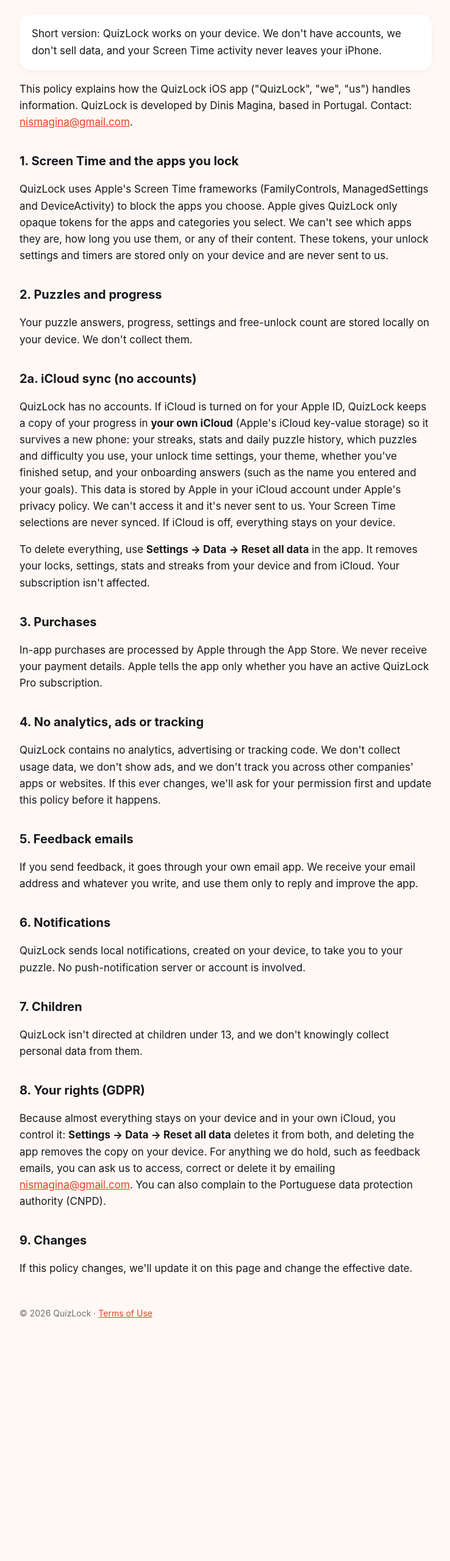
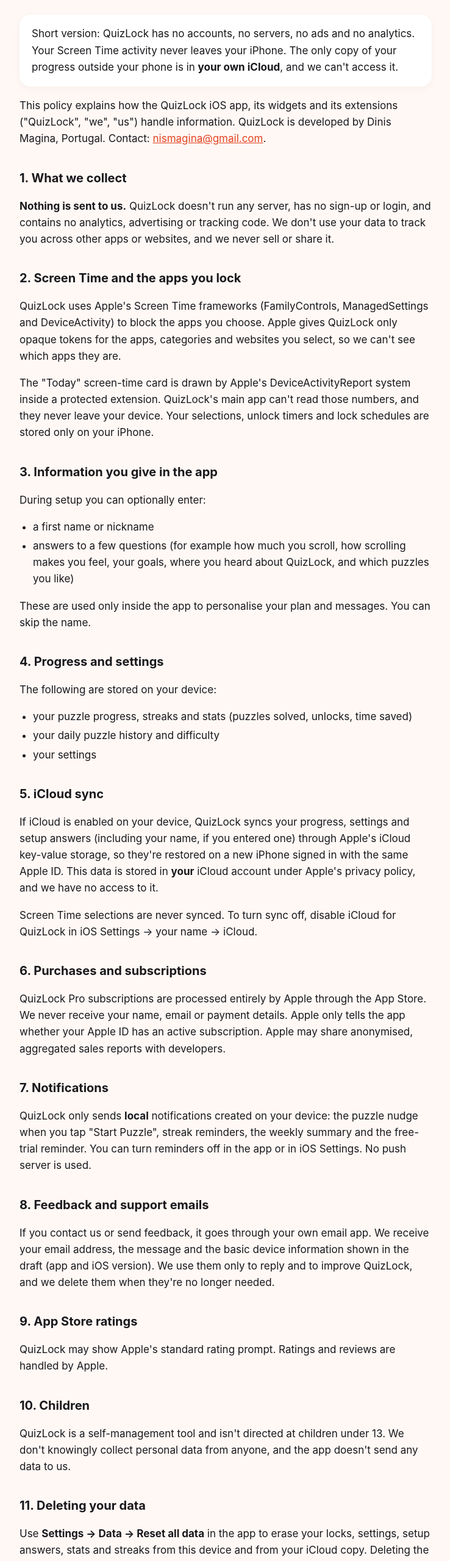
Before and after one commit to Nis7777/QUIZLOCK, a plain HTML site: page docs/privacy.html in a window 1280 px wide. Shown: the part 180-2740 px from the top of the page at 61% size, without its empty margins (270-1008 px from the left). Before the commit the page ends 2425 px from the top, so only its background shows below. Drawn offline with Linux system fonts and the light colour scheme.

Commit message:
Rename all public URLs to /QUIZLOCK, rewrite privacy policy for current app (iCloud sync, no analytics, reset data), add support page
Co-Authored-By: Claude Opus 5.5 <noreply@anthropic.com>
Claude-Session: https://claude.ai/code/session_013NobypwDXCXbHf45SoHAQx

```diff
--- a/docs/privacy.html
+++ b/docs/privacy.html
@@ -1,28 +1,61 @@
 <!DOCTYPE html><html lang="en"><head><meta charset="utf-8"><meta name="viewport" content="width=device-width,initial-scale=1"><title>Privacy Policy – QuizLock</title><link rel="stylesheet" href="style.css"></head><body><main>
 <a class="brand" href="./">QuizLock</a>
 <h1>Privacy Policy</h1><p class="date">Effective 21 November 2026</p>
-<div class="card">Short version: QuizLock works on your device. We don't have accounts, we don't sell data, and your Screen Time activity never leaves your iPhone.</div>
-<p>This policy explains how the QuizLock iOS app ("QuizLock", "we", "us") handles information. QuizLock is developed by Dinis Magina, based in Portugal. Contact: <a href="mailto:nismagina@gmail.com">nismagina@gmail.com</a>.</p>
-<h2>1. Screen Time and the apps you lock</h2>
-<p>QuizLock uses Apple's Screen Time frameworks (FamilyControls, ManagedSettings and DeviceActivity) to block the apps you choose. Apple gives QuizLock only opaque tokens for the apps and categories you select. We can't see which apps they are, how long you use them, or any of their content. These tokens, your unlock settings and timers are stored only on your device and are never sent to us.</p>
-<h2>2. Puzzles and progress</h2>
-<p>Your puzzle answers, progress, settings and free-unlock count are stored locally on your device. We don't collect them.</p>
-<h2>2a. iCloud sync (no accounts)</h2>
-<p>QuizLock has no accounts. If iCloud is turned on for your Apple ID, QuizLock keeps a copy of your progress in <strong>your own iCloud</strong> (Apple's iCloud key-value storage) so it survives a new phone: your streaks, stats and daily puzzle history, which puzzles and difficulty you use, your unlock time settings, your theme, whether you've finished setup, and your onboarding answers (such as the name you entered and your goals). This data is stored by Apple in your iCloud account under Apple's privacy policy. We can't access it and it's never sent to us. Your Screen Time selections are never synced. If iCloud is off, everything stays on your device.</p>
-<p>To delete everything, use <strong>Settings → Data → Reset all data</strong> in the app. It removes your locks, settings, stats and streaks from your device and from iCloud. Your subscription isn't affected.</p>
-<h2>3. Purchases</h2>
-<p>In-app purchases are processed by Apple through the App Store. We never receive your payment details. Apple tells the app only whether you have an active QuizLock Pro subscription.</p>
-<h2>4. No analytics, ads or tracking</h2>
-<p>QuizLock contains no analytics, advertising or tracking code. We don't collect usage data, we don't show ads, and we don't track you across other companies' apps or websites. If this ever changes, we'll ask for your permission first and update this policy before it happens.</p>
-<h2>5. Feedback emails</h2>
-<p>If you send feedback, it goes through your own email app. We receive your email address and whatever you write, and use them only to reply and improve the app.</p>
-<h2>6. Notifications</h2>
-<p>QuizLock sends local notifications, created on your device, to take you to your puzzle. No push-notification server or account is involved.</p>
-<h2>7. Children</h2>
-<p>QuizLock isn't directed at children under 13, and we don't knowingly collect personal data from them.</p>
-<h2>8. Your rights (GDPR)</h2>
-<p>Because almost everything stays on your device and in your own iCloud, you control it: <strong>Settings → Data → Reset all data</strong> deletes it from both, and deleting the app removes the copy on your device. For anything we do hold, such as feedback emails, you can ask us to access, correct or delete it by emailing <a href="mailto:nismagina@gmail.com">nismagina@gmail.com</a>. You can also complain to the Portuguese data protection authority (CNPD).</p>
-<h2>9. Changes</h2>
-<p>If this policy changes, we'll update it on this page and change the effective date.</p>
-<footer>© 2026 QuizLock · <a href="terms.html">Terms of Use</a></footer>
+<div class="card">Short version: QuizLock has no accounts, no servers, no ads and no analytics. Your Screen Time activity never leaves your iPhone. The only copy of your progress outside your phone is in <strong>your own iCloud</strong>, and we can't access it.</div>
+
+<p>This policy explains how the QuizLock iOS app, its widgets and its extensions ("QuizLock", "we", "us") handle information. QuizLock is developed by Dinis Magina, Portugal. Contact: <a href="mailto:nismagina@gmail.com">nismagina@gmail.com</a>.</p>
+
+<h2>1. What we collect</h2>
+<p><strong>Nothing is sent to us.</strong> QuizLock doesn't run any server, has no sign-up or login, and contains no analytics, advertising or tracking code. We don't use your data to track you across other apps or websites, and we never sell or share it.</p>
+
+<h2>2. Screen Time and the apps you lock</h2>
+<p>QuizLock uses Apple's Screen Time frameworks (FamilyControls, ManagedSettings and DeviceActivity) to block the apps you choose. Apple gives QuizLock only opaque tokens for the apps, categories and websites you select, so we can't see which apps they are.</p>
+<p>The "Today" screen-time card is drawn by Apple's DeviceActivityReport system inside a protected extension. QuizLock's main app can't read those numbers, and they never leave your device. Your selections, unlock timers and lock schedules are stored only on your iPhone.</p>
+
+<h2>3. Information you give in the app</h2>
+<p>During setup you can optionally enter:</p>
+<ul>
+<li>a first name or nickname</li>
+<li>answers to a few questions (for example how much you scroll, how scrolling makes you feel, your goals, where you heard about QuizLock, and which puzzles you like)</li>
+</ul>
+<p>These are used only inside the app to personalise your plan and messages. You can skip the name.</p>
+
+<h2>4. Progress and settings</h2>
+<p>The following are stored on your device:</p>
+<ul>
+<li>your puzzle progress, streaks and stats (puzzles solved, unlocks, time saved)</li>
+<li>your daily puzzle history and difficulty</li>
+<li>your settings</li>
+</ul>
+
+<h2>5. iCloud sync</h2>
+<p>If iCloud is enabled on your device, QuizLock syncs your progress, settings and setup answers (including your name, if you entered one) through Apple's iCloud key-value storage, so they're restored on a new iPhone signed in with the same Apple ID. This data is stored in <strong>your</strong> iCloud account under Apple's privacy policy, and we have no access to it.</p>
+<p>Screen Time selections are never synced. To turn sync off, disable iCloud for QuizLock in iOS Settings → your name → iCloud.</p>
+
+<h2>6. Purchases and subscriptions</h2>
+<p>QuizLock Pro subscriptions are processed entirely by Apple through the App Store. We never receive your name, email or payment details. Apple only tells the app whether your Apple ID has an active subscription. Apple may share anonymised, aggregated sales reports with developers.</p>
+
+<h2>7. Notifications</h2>
+<p>QuizLock only sends <strong>local</strong> notifications created on your device: the puzzle nudge when you tap "Start Puzzle", streak reminders, the weekly summary and the free-trial reminder. You can turn reminders off in the app or in iOS Settings. No push server is used.</p>
+
+<h2>8. Feedback and support emails</h2>
+<p>If you contact us or send feedback, it goes through your own email app. We receive your email address, the message and the basic device information shown in the draft (app and iOS version). We use them only to reply and to improve QuizLock, and we delete them when they're no longer needed.</p>
+
+<h2>9. App Store ratings</h2>
+<p>QuizLock may show Apple's standard rating prompt. Ratings and reviews are handled by Apple.</p>
+
+<h2>10. Children</h2>
+<p>QuizLock is a self-management tool and isn't directed at children under 13. We don't knowingly collect personal data from anyone, and the app doesn't send any data to us.</p>
+
+<h2>11. Deleting your data</h2>
+<p>Use <strong>Settings → Data → Reset all data</strong> in the app to erase your locks, settings, setup answers, stats and streaks from this device and from your iCloud copy. Deleting the app also removes its on-device data.</p>
+<p>Cancelling a subscription is done in iOS Settings → your name → Subscriptions; resetting data doesn't cancel it.</p>
+
+<h2>12. Your rights (GDPR)</h2>
+<p>Because QuizLock keeps your data on your device and in your own iCloud, you control it directly. For anything we do hold, such as support emails, you can ask us to access, correct or delete it at <a href="mailto:nismagina@gmail.com">nismagina@gmail.com</a>. You can also complain to the Portuguese data protection authority (CNPD, cnpd.pt).</p>
+
+<h2>13. Changes</h2>
+<p>If we change this policy, we'll update this page and the effective date. If a change means we'd start collecting data, we'll ask for your consent in the app first.</p>
+
+<footer>© 2026 QuizLock · <a href="terms.html">Terms of Use</a> · <a href="./">Support</a></footer>
 </main></body></html>
```
Also changed, not shown: docs/index.html (+11 -1 lines), docs/terms.html (+7 -5 lines), 6 other files.
